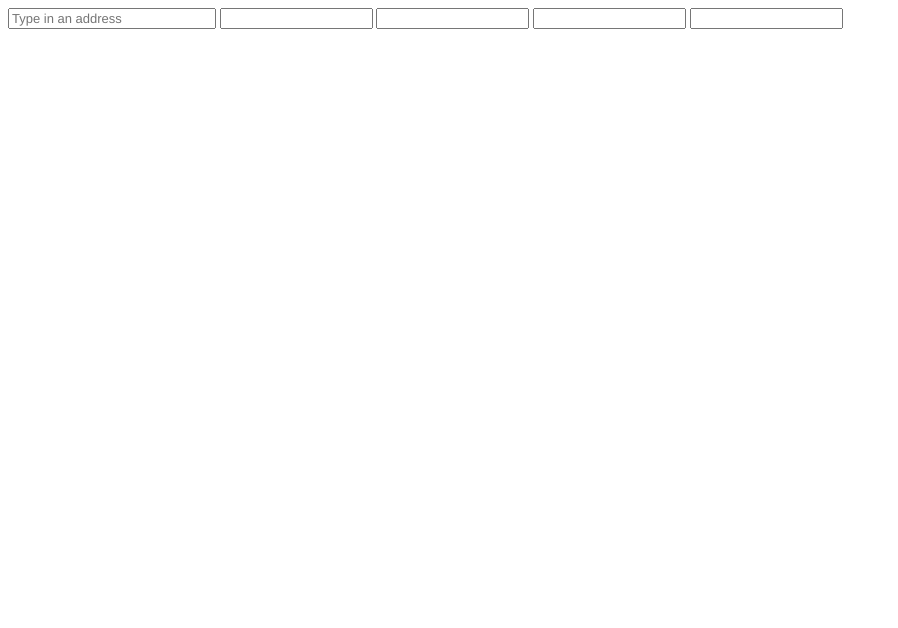
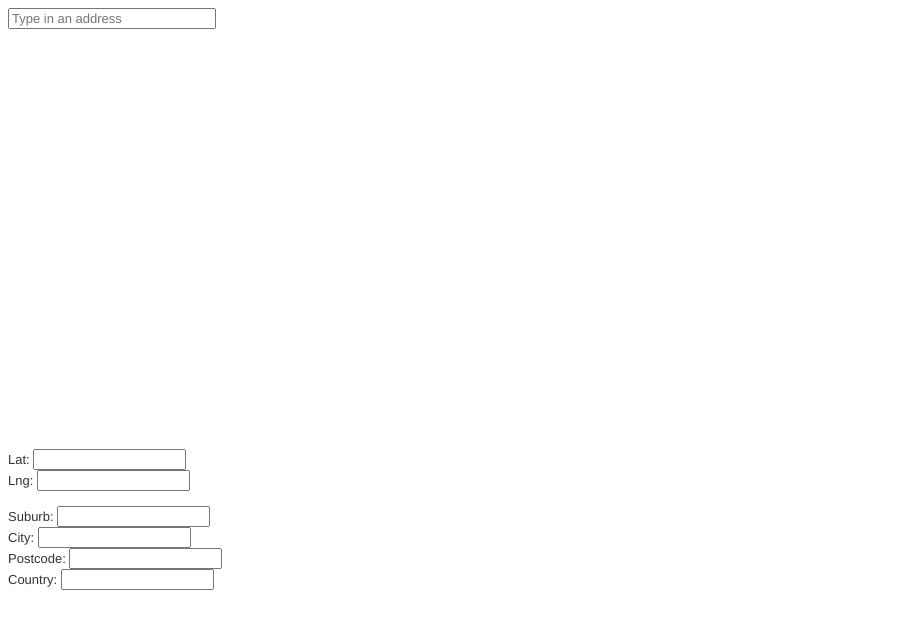
Before and after one commit to scaryroy/scaryroy.github.io, a plain HTML site: page geocoder/index.html in a window 1280 px wide. Shown: the whole page, without its empty margins (0-898 px from the left). Drawn offline with nearby package versions, Linux system fonts and the light colour scheme; some packages are replaced by stand-ins of ours.

Commit message:
add coordinates

```diff
--- a/geocoder/index.html
+++ b/geocoder/index.html
@@ -10,13 +10,16 @@
     <form>
       <input id="geocomplete" type="text" placeholder="Type in an address" size="90">
 
-      <input class="suburb">
-      <input class="city">
-      <input class="postcode">
-      <input class="country">
+      <div class="map-canvas"></div>
+
+      Lat: <input class="lat"><br>
+      Lng: <input class="lng"><br><br>
+
+      Suburb: <input class="suburb"><br>
+      City: <input class="city"><br>
+      Postcode: <input class="postcode"><br>
+      Country: <input class="country"><br>
     </form>
-
-    <div class="map-canvas"></div>
 
     <script src="http://maps.googleapis.com/maps/api/js?sensor=false&libraries=places&key=AIzaSyA-aYIWcm8umGxX-3Nmvfx91ugLXOOZGF8"></script>
     <script src="http://ajax.googleapis.com/ajax/libs/jquery/1.7.1/jquery.min.js"></script>
@@ -71,11 +74,6 @@
   				.bind("geocode:result", addressChanged)
   				.bind("geocode:error", function(event, status) {});
 
-        $("#examples a").click(function(){
-          $("#geocomplete").val($(this).text()).trigger("geocode");
-          return false;
-        });
-
       });
     </script>
   </body>
```
